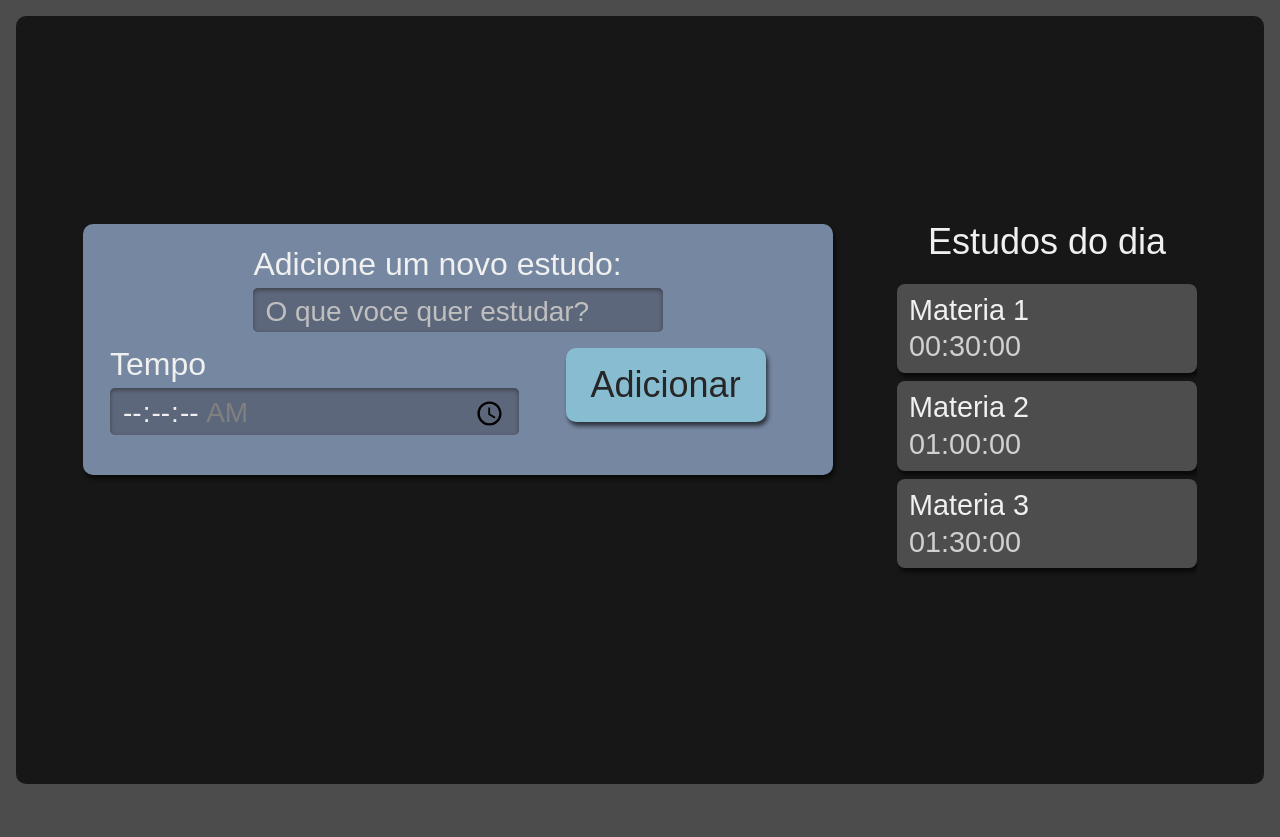
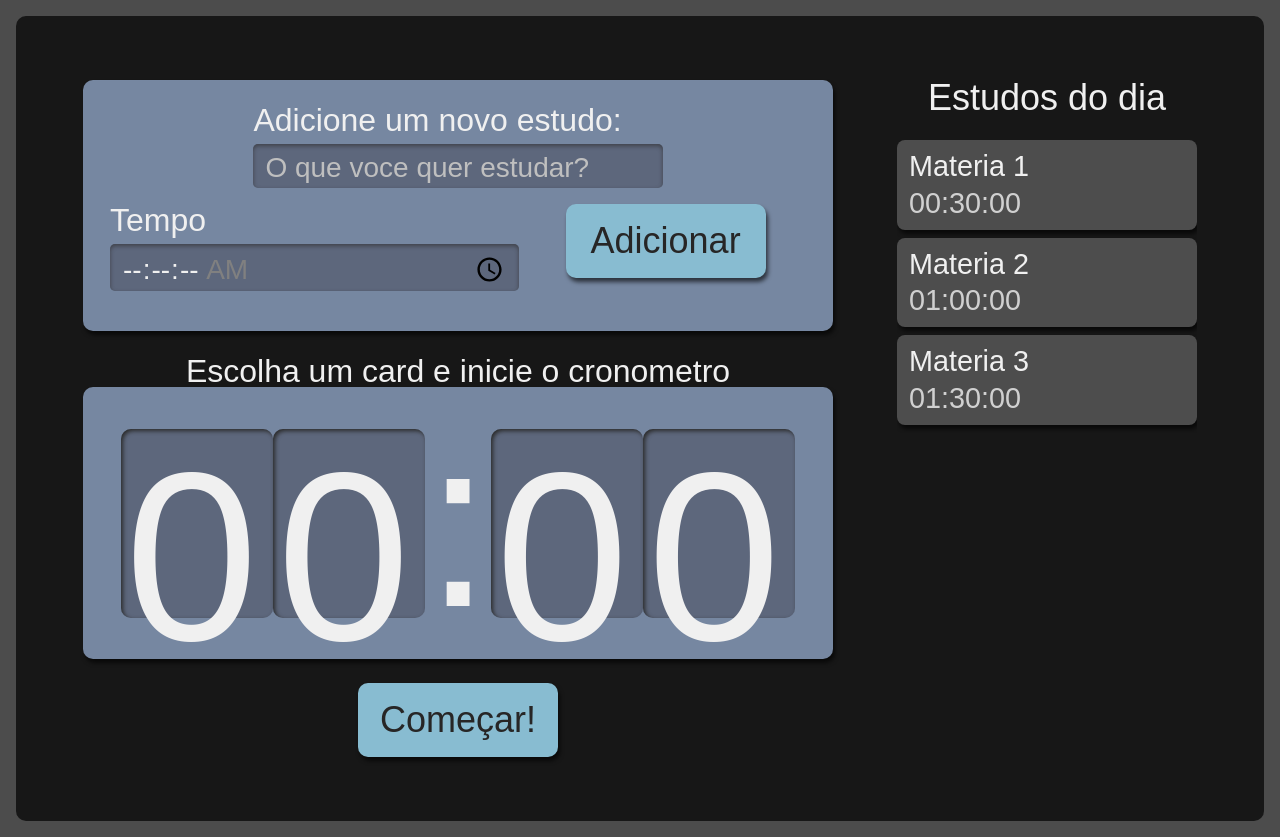
Before and after one commit to fmelo7/alura-react-fundamentos, a React (Create React App) app: page / in a window 1280 px wide. Before the commit the page ends 800 px from the top, so only its background shows below. Built offline with nearby package versions, Linux system fonts and the light colour scheme.

Commit message:
Criando o cronômetro

```diff
--- a/src/components/Lista/index.tsx
+++ b/src/components/Lista/index.tsx
@@ -1,6 +1,6 @@
 import React from 'react';
 import Item from './item';
-import style from './Lista.module.scss';
+import style from './lista.module.scss';
 
 function Lista() {
     const tarefas = [
--- a/src/components/Lista/item/index.tsx
+++ b/src/components/Lista/item/index.tsx
@@ -1,4 +1,4 @@
-import style from '../../Lista/Lista.module.scss';
+import style from '../../lista/lista.module.scss';
 
 export default function Item({ tarefa, tempo }: { tarefa: string; tempo: string }) {
     return (
--- a/src/components/botao/index.tsx
+++ b/src/components/botao/index.tsx
@@ -1,5 +1,5 @@
 import React from 'react';
-import style from './Botao.module.scss';
+import style from './botao.module.scss';
 
 class Botao extends React.Component<{ children: any }> {
     render() {
--- /dev/null
+++ b/src/components/cronometro/cronometro.module.scss
@@ -0,0 +1,58 @@
+.cronometro {
+    display: flex;
+    flex-direction: column;
+    align-items: center;
+    grid-area: cronometro;
+
+    .relogioWrapper {
+        align-items: center;
+        background-color: #7687a1;
+        border-radius: 10px;
+        box-shadow: 2px 4px 4px #0000009f;
+        box-sizing: border-box;
+        display: flex;
+        font-size: 5rem;
+        justify-content: center;
+        margin-bottom: 24px;
+        padding: 16px 12px;
+        width: 100%;
+    }
+
+    .titulo {
+        font-size: 2rem;
+    }
+
+    button {
+        background-color: #88bcd1;
+        border-radius: 10px;
+        box-shadow: 2px 4px 4px #0000009f;
+        color: #272626;
+        cursor: pointer;
+        font-size: 1.25rem;
+        padding: 16px;
+        width: 150px;
+
+        &:active {
+            background-color: #7ca6b7;
+            box-shadow: 2px 2px 4px #0000009f inset;
+            cursor: auto;
+        }
+    }
+
+    @media screen and (min-width: 1280px) {
+        .relogioWrapper {
+            font-size: 15rem;
+        }
+
+        p {
+            font-size: 2rem;
+        }
+
+        button {
+            grid-column-start: span 2;
+            justify-self: center;
+            width: 200px;
+            font-size: 2.25rem;
+        }
+    }
+}
--- /dev/null
+++ b/src/components/cronometro/index.tsx
@@ -0,0 +1,15 @@
+import Botao from '../botao';
+import Relogio from './relogio';
+import style from './cronometro.module.scss';
+
+export default function Cronometro() {
+    return (
+        <div className={style.cronometro}>
+            <p className={style.titulo}>Escolha um card e inicie o cronometro</p>
+            <div className={style.relogioWrapper}>
+                <Relogio />
+            </div>
+            <Botao>Começar!</Botao>
+        </div>
+    );
+}
--- /dev/null
+++ b/src/components/cronometro/relogio/index.tsx
@@ -0,0 +1,13 @@
+import style from './relogio.module.scss';
+
+export default function Relogio() {
+    return (
+        <>
+            <span className={style.relogioNumero}>0</span>
+            <span className={style.relogioNumero}>0</span>
+            <span className={style.divisao}>:</span>
+            <span className={style.relogioNumero}>0</span>
+            <span className={style.relogioNumero}>0</span>
+        </>
+    );
+}
--- /dev/null
+++ b/src/components/cronometro/relogio/relogio.module.scss
@@ -0,0 +1,21 @@
+.relogioNumero {
+    background-color: #5d677c;
+    box-shadow: 2px 2px 4px #2b2b2b inset;
+    height: 3.6rem;
+    width: 3rem;
+    padding: 8px 4px;
+    border-radius: 10px;
+
+    @media screen and (min-width: 1280px) {
+        height: 10.8rem;
+        width: 9rem;
+    }
+}
+
+.relogioDivisao {
+    height: 4.2rem;
+
+    @media screen and (min-width: 1280px) {
+        height: 12.6rem;
+    }
+}
--- a/src/components/formulario/index.tsx
+++ b/src/components/formulario/index.tsx
@@ -1,6 +1,6 @@
 import React from 'react';
 import Botao from '../botao';
-import style from './Formulario.module.scss';
+import style from './formulario.module.scss';
 
 class Formulario extends React.Component {
     render() {
--- a/src/pages/App.tsx
+++ b/src/pages/App.tsx
@@ -1,6 +1,7 @@
 import React from 'react';
+import Cronometro from '../components/cronometro';
 import Formulario from '../components/formulario';
-import Lista from '../components/Lista';
+import Lista from '../components/lista';
 import style from './App.module.scss';
 
 function App() {
@@ -8,6 +9,7 @@
         <div className={style.AppStyle}>
             <Formulario />
             <Lista />
+            <Cronometro />
         </div>
     );
 }
```
